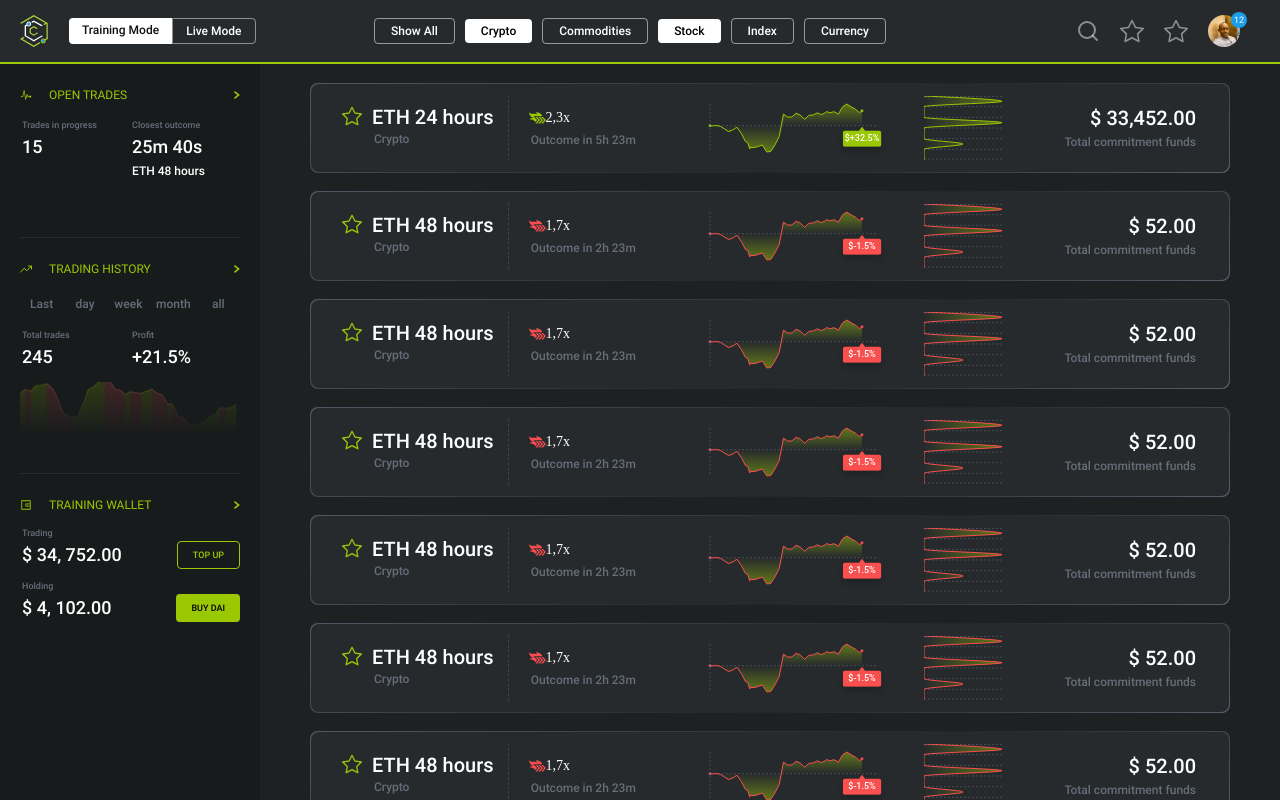
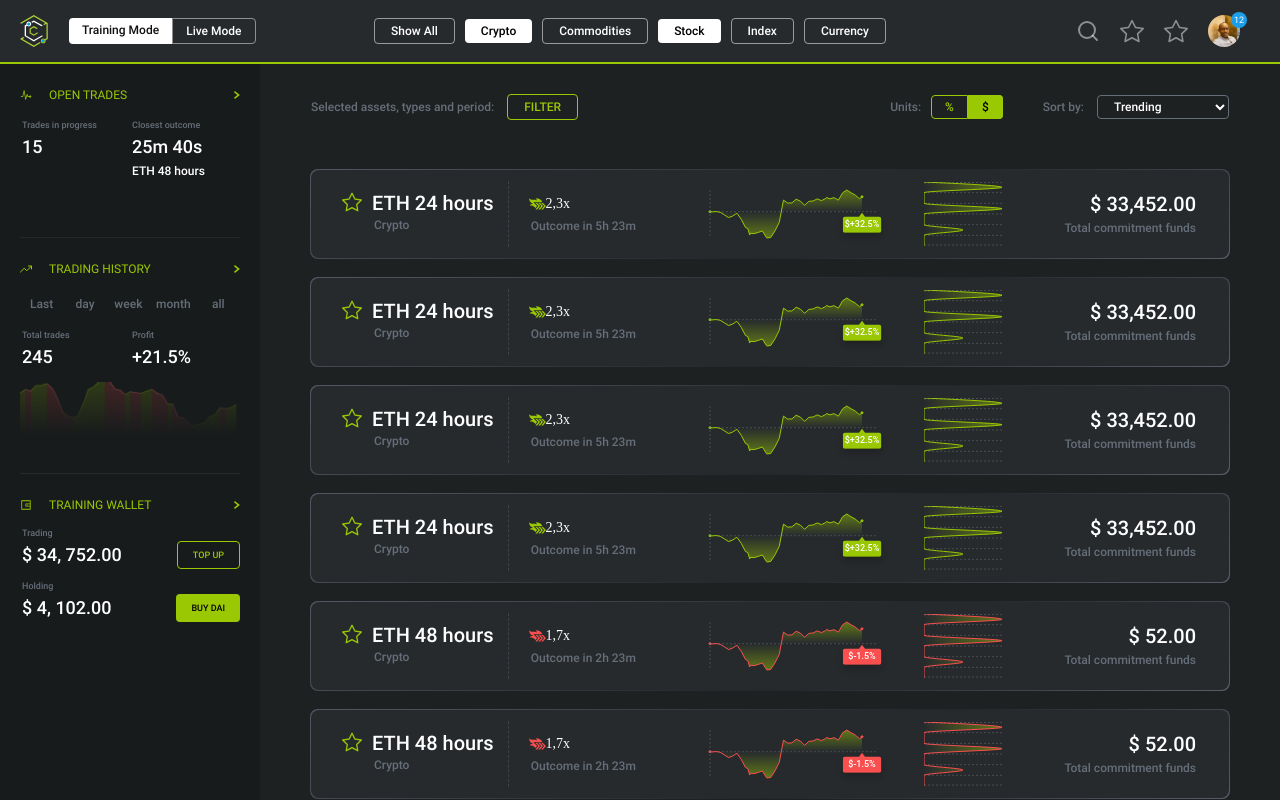
Before and after one commit to PhillipUg/close-cross-test, a React (Create React App) app: page / in a window 1280 px wide. Built offline with nearby package versions, Linux system fonts and the light colour scheme; a web font is replaced by a local one.

Commit message:
add filter section

```diff
--- a/src/assets/styles/Explore.css
+++ b/src/assets/styles/Explore.css
@@ -137,3 +137,68 @@
   background: var(--primary-green);
   color: #111112;
 }
+
+.main-filter {
+  display: flex;
+  justify-content: space-between;
+  align-items: center;
+  font-family: "Roboto-Medium";
+  font-size: 12px;
+  line-height: 16px;
+  width: 90%;
+  margin: 0 auto;
+  padding: 30px 0;
+}
+
+.main-filter > div:last-child {
+  display: flex;
+  align-items: center;
+}
+
+.main-filter > div:last-child > *:first-child {
+  display: flex;
+  margin-right: 40px;
+}
+
+.filter-units > span {
+  padding: 4px 13px;
+  cursor: pointer;
+}
+
+.filter-units > span:first-child {
+  border: 1px solid var(--primary-green);
+  color: var(--primary-green);
+  border-top-left-radius: 4px;
+  border-bottom-left-radius: 4px;
+}
+
+.filter-units > span:last-child {
+  border: 1px solid var(--primary-green);
+  background: var(--primary-green);
+  border-top-right-radius: 4px;
+  border-bottom-right-radius: 4px;
+}
+
+.filter-select {
+  outline: none;
+  border-color: var(--font-grey);
+  background: transparent;
+  font-family: "Roboto-Medium";
+  font-size: 12px;
+  line-height: 16px;
+  color: #fff;
+  border-radius: 4px;
+  width: 132px;
+  height: 24px;
+  padding: 0 12px;
+  cursor: pointer;
+}
+
+.filter-select option {
+  background: var(--primary-green);
+  color: black;
+}
+
+.main-filter .strip-headings {
+  margin-right: 10px;
+}
--- a/src/components/pages/explore/Explore.js
+++ b/src/components/pages/explore/Explore.js
@@ -61,19 +61,34 @@ function Explore() {
             <p className="tile-headings">Holding</p>
             <div className="tile-details--last">
               <p className="tile-numbers">$ 4, 102.00</p>
-              <Button children={"BUY DAI"} buttonColor={"white"} buttonColor={'green'}/>
+              <Button children={"BUY DAI"} buttonColor={"white"} buttonColor={'green'} />
             </div>
           </div>
         </div>
       </div>
       <div className="main">
-        <DataStrip {...stripOne}/>
-        <DataStrip {...stripTwo} />
-        <DataStrip {...stripTwo} />
-        <DataStrip {...stripTwo} />
-        <DataStrip {...stripTwo} />
-        <DataStrip {...stripTwo} />
-        <DataStrip {...stripTwo} />
+        <div className="main-filter">
+          <div>
+            <span className="strip-headings">Selected assets, types and period: </span>
+            <Button children={"FILTER"} buttonStyle={"btn--outline"} buttonColor={'green--outline'} />
+          </div>
+          <div>
+            <div>
+              <span className="strip-headings">Units: </span>
+              <div className="filter-units"><span>%</span><span>$</span></div>
+            </div>
+            <div>
+              <span className="strip-headings">Sort by: </span>
+              <select name="category" id="category" className="filter-select">
+                <option value="trending" selected>Trending</option>
+              </select>
+            </div>
+          </div>
+        </div>
+        <DataStrip {...stripOne} />
+        <DataStrip {...stripOne} />
+        <DataStrip {...stripOne} />
+        <DataStrip {...stripOne} />
         <DataStrip {...stripTwo} />
         <DataStrip {...stripTwo} />
         <DataStrip {...stripTwo} />
```
